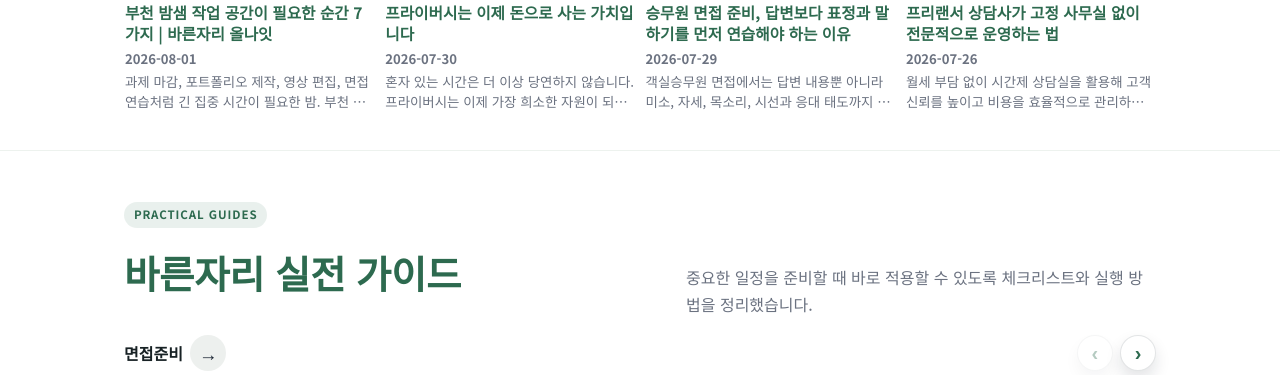
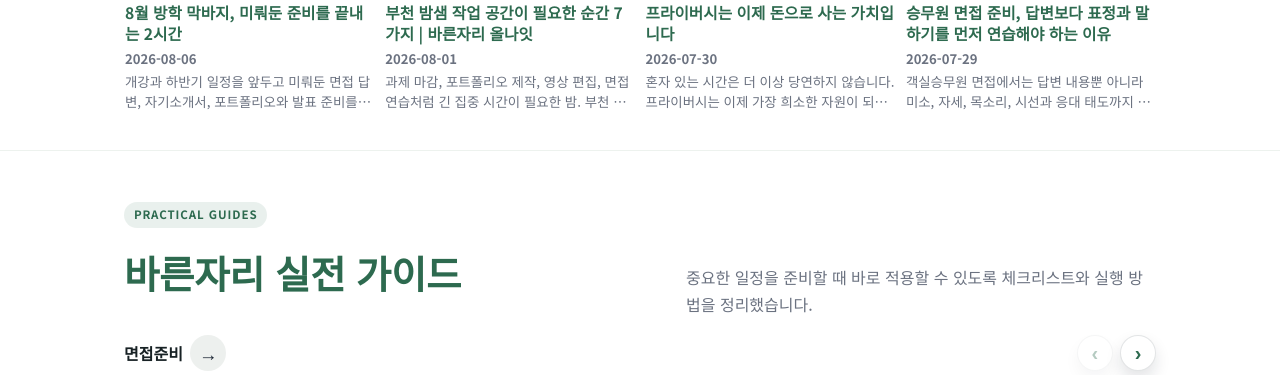
Before and after one commit to bareunspace/blog, a Jekyll site: the page built from blog.html, in a window 1280 px wide and 1400 px high, cut to the strip 597-972 px from the top of the window. Built offline with Jekyll 4.4.1, drawn with Linux system fonts in a browser that asks for light colours; some of the changed text lies outside the part shown.

Commit message:
Add August focus post and align blog template styles

```diff
--- /dev/null
+++ b/_posts/2026-08-06-august-two-hour-focus-time.md
@@ -0,0 +1,276 @@
+---
+layout: default
+title: 8월 방학 막바지, 미뤄둔 준비를 끝내는 2시간
+description: 개강과 하반기 일정을 앞두고 미뤄둔 면접 답변, 자기소개서, 포트폴리오와 발표 준비를 2시간 안에 마무리하는 현실적인 방법을 소개합니다.
+category: 시간·공간
+keywords: 8월,방학막바지,개강준비,집중공간,면접준비,자기소개서,포트폴리오,발표연습,신중동공간대여
+tags:
+  - 8월
+  - 방학막바지
+  - 개강준비
+  - 집중공간
+  - 면접준비
+  - 자기소개서
+  - 포트폴리오
+  - 발표연습
+  - 신중동공간대여
+hubs:
+  - 면접준비
+  - 스터디·소모임
+  - 회의·미팅
+canonical: https://bareunjari.com/posts/august-two-hour-focus-time/
+permalink: /posts/august-two-hour-focus-time/
+date: 2026-08-06 09:00:00 +0900
+editor_pick: true
+og_image: https://bareunjari.com/images/august-focus-time.webp
+og_image_alt: 8월 방학 막바지 집중 준비를 상징하는 작업 장면 이미지
+preload_image: images/august-focus-time.webp
+css_version: 20260806-1
+script_version: 20260711-4
+---
+
+<main class="about-page august-focus-page">
+  <section id="home">
+    <div class="section-inner">
+      <p class="section-label">August Focus Guide</p>
+      <h1 class="section-title">8월 방학 막바지,<br />미뤄둔 준비를 끝내는 2시간</h1>
+      <p class="section-desc">개강과 하반기 일정이 가까워지는 8월, 새로운 계획보다 중요한 것은 이미 시작한 준비를 하나씩 끝내는 일입니다. 방해받지 않는 2시간으로 결과 하나를 남기는 현실적인 방법을 정리했습니다.</p>
+      <div class="hero-btns">
+        <a href="#two-hour-plan" class="btn-primary">2시간 플랜 바로 보기</a>
+        <a href="{{ site.data.location.booking_url }}" target="_blank" rel="noopener noreferrer" class="btn-outline">집중 공간 예약 확인하기</a>
+      </div>
+    </div>
+  </section>
+
+  {% include breadcrumb.html %}
+
+  {% include post-media-carousel.html
+    image_section_id='guide-visual'
+    image_src='/images/august-focus-time.webp'
+    image_alt='8월 방학 막바지 집중 준비 작업 장면'
+    image_loading='eager'
+    image_caption='오늘의 목표는 준비가 아니라 완료된 결과 하나를 남기는 것입니다.'
+  %}
+
+  <nav class="guide-toc" aria-label="8월 집중 준비 가이드 목차">
+    <div class="guide-toc-inner">
+      <span class="guide-toc-label">이 글에서 확인할 내용</span>
+      <a href="#why-finish-matters">8월에는 마무리가 중요한 이유</a>
+      <a href="#define-done">완료 기준을 정하는 방법</a>
+      <a href="#two-hour-plan">미뤄둔 준비를 끝내는 2시간 플랜</a>
+      <a href="#by-purpose">목적별 2시간 결과 예시</a>
+      <a href="#focus-environment">집중 환경이 중요한 이유</a>
+      <a href="#how-to-use">바른자리 이용 안내</a>
+      <a href="#faq">자주 묻는 질문</a>
+    </div>
+  </nav>
+
+  <section class="guide-summary-section" aria-label="8월 집중 준비 핵심 요약">
+    <div class="section-inner guide-summary-grid">
+      <article class="guide-summary-card">
+        <span>01</span>
+        <h2>8월에는 시작보다 마무리</h2>
+        <p>개강과 하반기 일정이 다가오는 시기에는 새로운 계획보다 이미 시작한 일을 끝내는 것이 더 중요합니다.</p>
+      </article>
+      <article class="guide-summary-card">
+        <span>02</span>
+        <h2>목표를 한 문장으로 좁히기</h2>
+        <p>2시간 안에 모든 것을 해결하려 하지 말고, 완료 여부가 보이는 결과 하나를 정해 집중하세요.</p>
+      </article>
+      <article class="guide-summary-card">
+        <span>03</span>
+        <h2>집중 환경도 준비의 일부</h2>
+        <p>면접·발표처럼 직접 말하고 반복해야 하는 준비는 방해받지 않는 환경이 결과의 질을 바꿉니다.</p>
+      </article>
+    </div>
+  </section>
+
+  <section id="why-finish-matters">
+    <div class="section-inner">
+      <h2 class="section-title">8월에는 시작보다 마무리가 중요합니다</h2>
+      <p class="section-desc">방학 초에는 시간이 충분해 보이지만, 8월이 되면 개강과 하반기 일정이 빠르게 가까워집니다.</p>
+      <div class="about-highlight-grid" aria-label="8월 막바지 주요 준비 항목">
+        <article class="about-highlight-card">
+          <h3>제출과 점검이 몰리는 시기</h3>
+          <p>자기소개서와 지원서 제출, 하반기 면접 준비, 포트폴리오 정리, 발표와 프로젝트 마감이 겹치기 쉽습니다.</p>
+        </article>
+        <article class="about-highlight-card">
+          <h3>계획보다 완료가 중요한 시기</h3>
+          <p>새로운 할 일을 추가하기보다 이미 시작한 일을 하나씩 끝내는 것이 실제 결과를 만듭니다.</p>
+        </article>
+        <article class="about-highlight-card">
+          <h3>오늘의 목표는 결과 하나</h3>
+          <p>오늘의 목표는 준비하기가 아니라 완료된 결과 하나를 남기는 것입니다.</p>
+        </article>
+      </div>
+    </div>
+  </section>
+
+  <section id="define-done">
+    <div class="section-inner">
+      <h2 class="section-title">먼저 완료 기준을 한 문장으로 정하세요</h2>
+      <p class="section-desc">목표가 넓으면 2시간을 써도 무엇을 했는지 불분명할 수 있습니다. 완료 여부가 보이는 기준으로 바꿔보세요.</p>
+      <div class="about-principle-grid" aria-label="완료 기준 설정 예시">
+        <article class="about-principle-item" data-step="01">
+          <h3>면접 준비하기 → 지원동기 답변 1분 30초 완성</h3>
+          <p>말로 실제 전달 가능한 길이와 구조로 목표를 바꾸면 점검이 쉬워집니다.</p>
+        </article>
+        <article class="about-principle-item" data-step="02">
+          <h3>포트폴리오 작업하기 → 프로젝트 소개 한 페이지 정리</h3>
+          <p>작업 범위를 페이지 단위로 제한하면 마감 시점을 놓치지 않게 됩니다.</p>
+        </article>
+        <article class="about-principle-item" data-step="03">
+          <h3>발표 준비하기 → 처음부터 끝까지 1회 리허설</h3>
+          <p>자료 수정보다 실제 말하기로 전환해야 최종 완성도가 올라갑니다.</p>
+        </article>
+      </div>
+    </div>
+  </section>
+
+  <section id="two-hour-plan">
+    <div class="section-inner">
+      <h2 class="section-title">미뤄둔 준비를 끝내는 2시간</h2>
+      <p class="section-desc">아래 순서대로 진행하면 2시간 안에 눈에 보이는 결과를 남기기 쉬워집니다.</p>
+      <div class="guide-table-wrap" role="region" aria-label="2시간 집중 플랜 표">
+        <table class="guide-table">
+          <thead>
+            <tr>
+              <th scope="col">시간</th>
+              <th scope="col">할 일</th>
+              <th scope="col">남겨야 할 결과</th>
+            </tr>
+          </thead>
+          <tbody>
+            <tr>
+              <td>0~15분</td>
+              <td>오늘 끝낼 일 하나 정하기</td>
+              <td>한 문장으로 적은 완료 기준</td>
+            </tr>
+            <tr>
+              <td>15~65분</td>
+              <td>선택한 작업에 집중하기</td>
+              <td>수정 가능한 초안</td>
+            </tr>
+            <tr>
+              <td>65~100분</td>
+              <td>말하기·녹화·전체 점검</td>
+              <td>녹화본 또는 점검 결과</td>
+            </tr>
+            <tr>
+              <td>100~120분</td>
+              <td>수정하고 저장하기</td>
+              <td>최종 파일과 다음 행동</td>
+            </tr>
+          </tbody>
+        </table>
+      </div>
+
+      <div class="about-principle-grid" aria-label="2시간 상세 진행 방식">
+        <article class="about-principle-item" data-step="01">
+          <h3>0~15분 | 오늘 끝낼 일 하나 정하기</h3>
+          <p>"지원동기 답변을 녹화하고 최종본을 남긴다"처럼 완료 기준을 한 문장으로 고정하세요.</p>
+        </article>
+        <article class="about-principle-item" data-step="02">
+          <h3>15~65분 | 수정 가능한 초안 만들기</h3>
+          <p>완벽함보다 초안 완성이 우선입니다. 끝까지 작성한 뒤 다음 단계에서 다듬습니다.</p>
+        </article>
+        <article class="about-principle-item" data-step="03">
+          <h3>65~100분 | 직접 말하고 점검하기</h3>
+          <p>면접·발표는 반드시 소리 내어 확인하세요. 길이, 반복 표현, 속도, 시선이 보입니다.</p>
+        </article>
+        <article class="about-principle-item" data-step="04">
+          <h3>100~120분 | 수정 후 저장하기</h3>
+          <p>새로운 일을 시작하지 말고 결과물을 정리·저장해 "오늘 여기까지 끝냈다"를 남기세요.</p>
+        </article>
+      </div>
+    </div>
+  </section>
+
+  <section id="by-purpose">
+    <div class="section-inner">
+      <h2 class="section-title">목적에 따라 이런 결과를 남길 수 있습니다</h2>
+      <div class="about-highlight-grid" aria-label="목적별 2시간 결과 예시">
+        <article class="about-highlight-card">
+          <h3>면접과 자기소개서</h3>
+          <p>자기소개서 한 문항 완성, 핵심 예상 질문 3개 답변 정리, 답변별 녹화본까지 남길 수 있습니다.</p>
+        </article>
+        <article class="about-highlight-card">
+          <h3>포트폴리오와 개인 작업</h3>
+          <p>프로젝트 소개 문장 정리, 이미지 배치, 오탈자 점검, PDF 저장 전 최종 확인이 가능합니다.</p>
+        </article>
+        <article class="about-highlight-card">
+          <h3>발표와 팀 프로젝트</h3>
+          <p>전체 리허설 1회, 발표 시간 기록, 역할별 담당자와 마감일 확정, 실행 목록 작성까지 마무리할 수 있습니다.</p>
+        </article>
+      </div>
+    </div>
+  </section>
+
+  <section id="focus-environment">
+    <div class="section-inner">
+      <h2 class="section-title">집중할 환경도 준비의 일부입니다</h2>
+      <p class="section-desc">미뤄진 일이 모두 의지 부족 때문은 아닙니다. 집에서는 생활 방해가, 카페에서는 말하기와 녹화의 제약이 생길 수 있습니다.</p>
+      <p>특히 면접과 발표처럼 반복해서 소리 내야 하는 준비에는 방해받지 않는 환경이 중요합니다. 필요한 시간만큼 프라이버시를 예약하는 것도 현실적인 방법입니다.</p>
+      <p><strong>프라이버시는 이제 돈으로 사는 가치입니다.</strong> 미뤄둔 일을 끝내고 결과를 완성하는 개인시간도 그 가치 안에 포함됩니다.</p>
+    </div>
+  </section>
+
+  <section id="how-to-use">
+    <div class="section-inner">
+      <h2 class="section-title">바른자리 이용 안내</h2>
+      <p class="section-desc">바른자리는 신중동역 인근에서 1~6인이 공간 전체를 단독으로 이용할 수 있는 프라이빗 공간대여 서비스입니다.</p>
+      <div class="about-principle-grid" aria-label="바른자리 활용 목적">
+        <article class="about-principle-item" data-step="01">
+          <h3>면접·자기소개 연습</h3>
+          <p>면접 답변, 자기소개, 화상면접 리허설, 휴대폰 녹화 점검에 활용할 수 있습니다.</p>
+        </article>
+        <article class="about-principle-item" data-step="02">
+          <h3>작업·학습 집중</h3>
+          <p>자기소개서, 포트폴리오, 공부, 개인 프로젝트처럼 깊은 집중이 필요한 작업에 적합합니다.</p>
+        </article>
+        <article class="about-principle-item" data-step="03">
+          <h3>소규모 회의·발표 준비</h3>
+          <p>팀 프로젝트 회의, 발표 리허설, 실행 계획 정리 등 목적 있는 모임에도 사용할 수 있습니다.</p>
+        </article>
+      </div>
+      <p class="section-desc">현재 안내 요금은 <strong>1시간 10,000원</strong>이며, 공간의 실제 모습과 이용 가능 시간은 예약 페이지에서 확인할 수 있습니다.</p>
+    </div>
+  </section>
+
+  <section id="faq">
+    <div class="section-inner">
+      <h2 class="section-title">자주 묻는 질문</h2>
+      <div class="about-highlight-grid" aria-label="8월 집중 준비 FAQ">
+        <article class="about-highlight-card">
+          <h3>2시간만으로도 결과를 만들 수 있나요?</h3>
+          <p>모든 일을 끝내려 하지 말고 완료 기준이 분명한 한 가지에 집중하면 2시간 안에도 눈에 보이는 결과를 남길 수 있습니다.</p>
+        </article>
+        <article class="about-highlight-card">
+          <h3>면접 준비는 꼭 소리 내어 연습해야 하나요?</h3>
+          <p>네. 글로 볼 때 자연스러운 답변도 실제로 말하면 길이, 속도, 반복 표현이 달라지기 때문에 말하기 점검이 필요합니다.</p>
+        </article>
+        <article class="about-highlight-card">
+          <h3>바른자리는 코칭 서비스도 제공하나요?</h3>
+          <p>아닙니다. 바른자리는 답변을 직접 말하고 녹화하며 반복 점검할 수 있는 프라이빗 공간대여 서비스입니다.</p>
+        </article>
+      </div>
+    </div>
+  </section>
+
+  <section>
+    <div class="section-inner">
+      <h2 class="section-title">8월에는 미뤄둔 일 하나만 끝내보세요</h2>
+      <p class="section-desc">오늘 모든 일을 끝낼 필요는 없습니다. 자기소개서 한 문항, 포트폴리오 한 페이지, 면접 답변 세 개, 발표 리허설 한 번처럼 가장 신경 쓰이는 일 하나에 집중해 보세요.</p>
+      <p><strong>미뤄둔 일 하나를 끝낼 시간이 필요하다면, 바른자리가 그 시간을 준비해 두겠습니다.</strong></p>
+      <div class="post-cta">
+        <p>
+          <strong>8월의 남은 시간을 실제 결과로 바꿔보세요.</strong><br />
+          방해받지 않고 사용할 수 있는 시간을 확인해 보세요.
+        </p>
+        <a href="{{ site.data.location.booking_url }}" target="_blank" rel="noopener noreferrer" class="btn btn-primary">바른자리 예약 가능 시간 확인하기</a>
+      </div>
+    </div>
+  </section>
+
+  {% include post-tags.html %}
+</main>
```
Also changed, not shown: images/august-focus-time.webp (added), styles/main.css.
